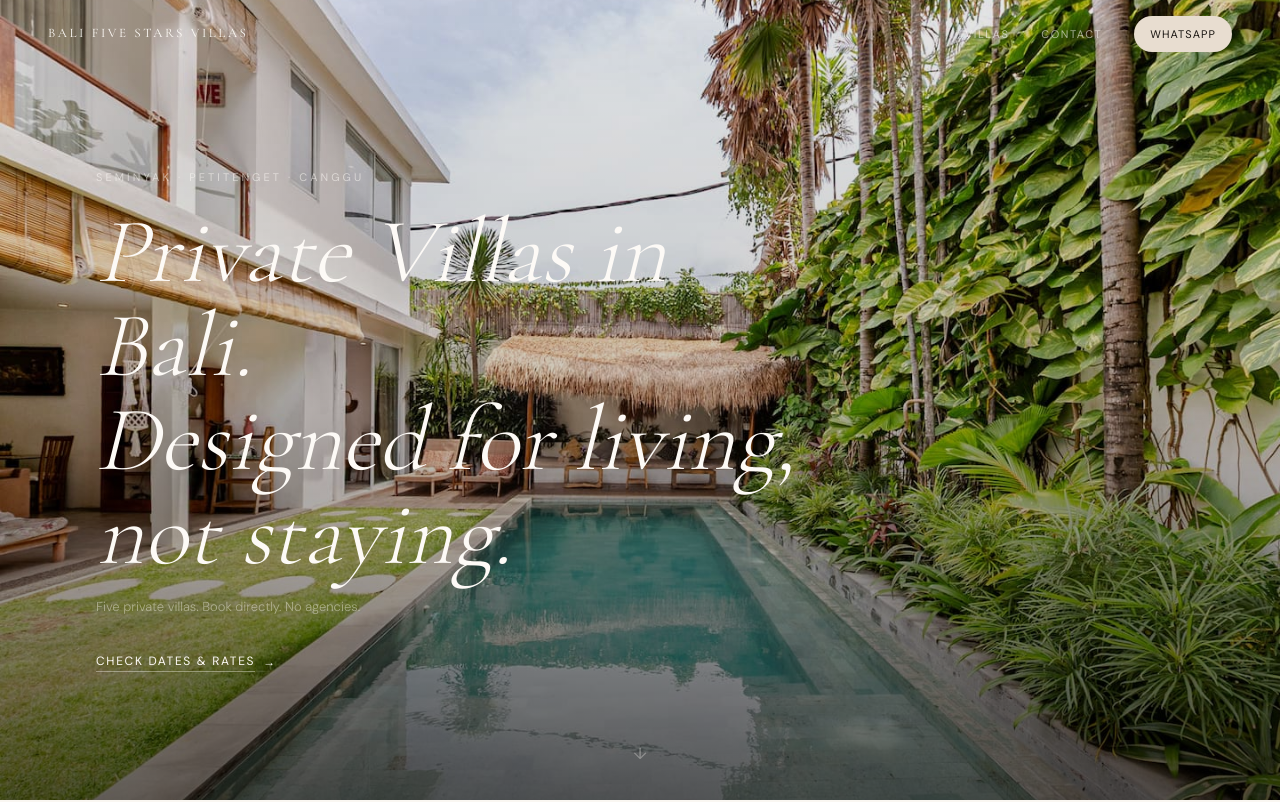
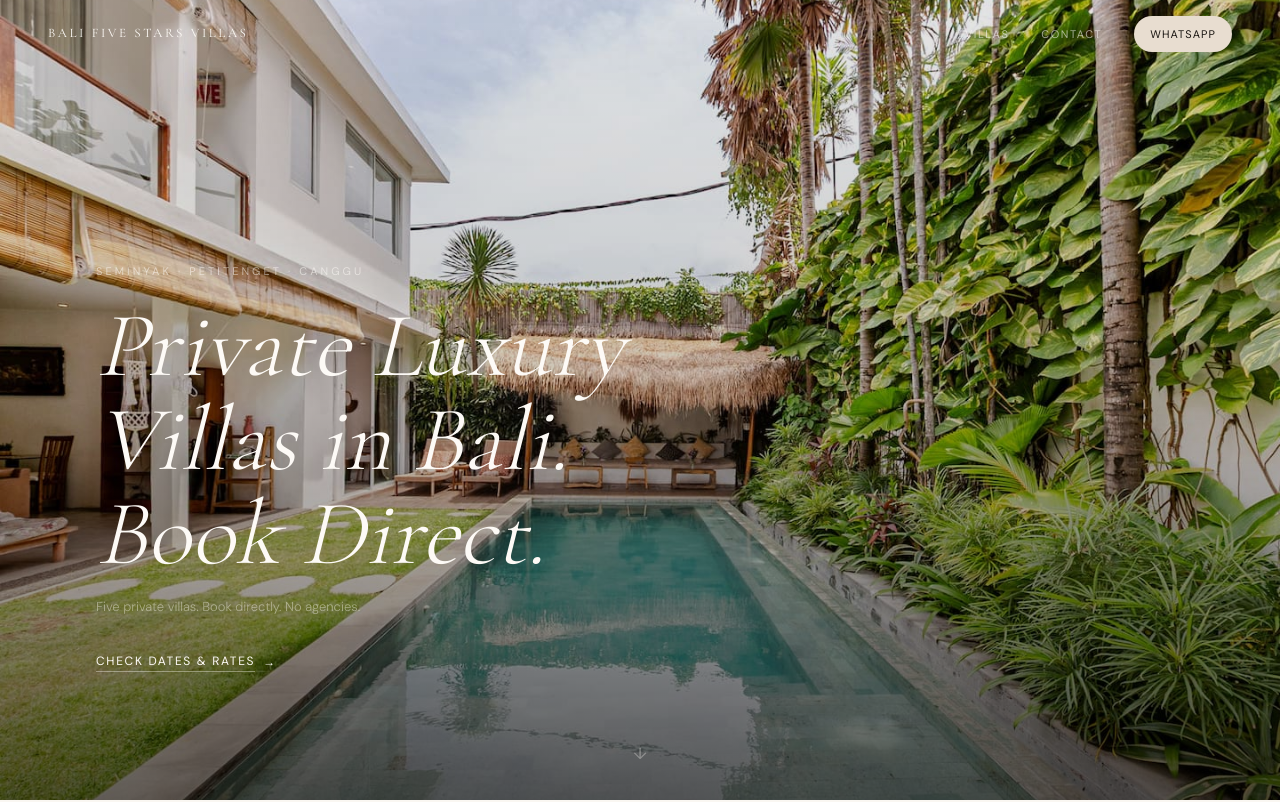
Before and after one commit to mrcandino-git/bali-villas-site, a Next.js app: page / in a window 1280 px wide. Shown: the top 802 px of the page. Built offline with nearby package versions, Linux system fonts and the light colour scheme.

Commit message:
update homepage hero copy

```diff
--- a/app/page.tsx
+++ b/app/page.tsx
@@ -26,9 +26,9 @@ export default function Home() {
               Seminyak · Petitenget · Canggu
             </p>
             <h1 className="font-serif font-light italic text-white-warm leading-[1.02] text-[48px] sm:text-[62px] md:text-[78px] lg:text-[92px] max-w-[720px]">
-              Private Villas in Bali.
+              Private Luxury Villas in Bali.
               <br />
-              Designed for living, not staying.
+              Book Direct.
             </h1>
             <p className="font-sans font-light text-[13px] text-white-warm/44 mt-4 mb-9">
               Five private villas. Book directly. No agencies.
```
